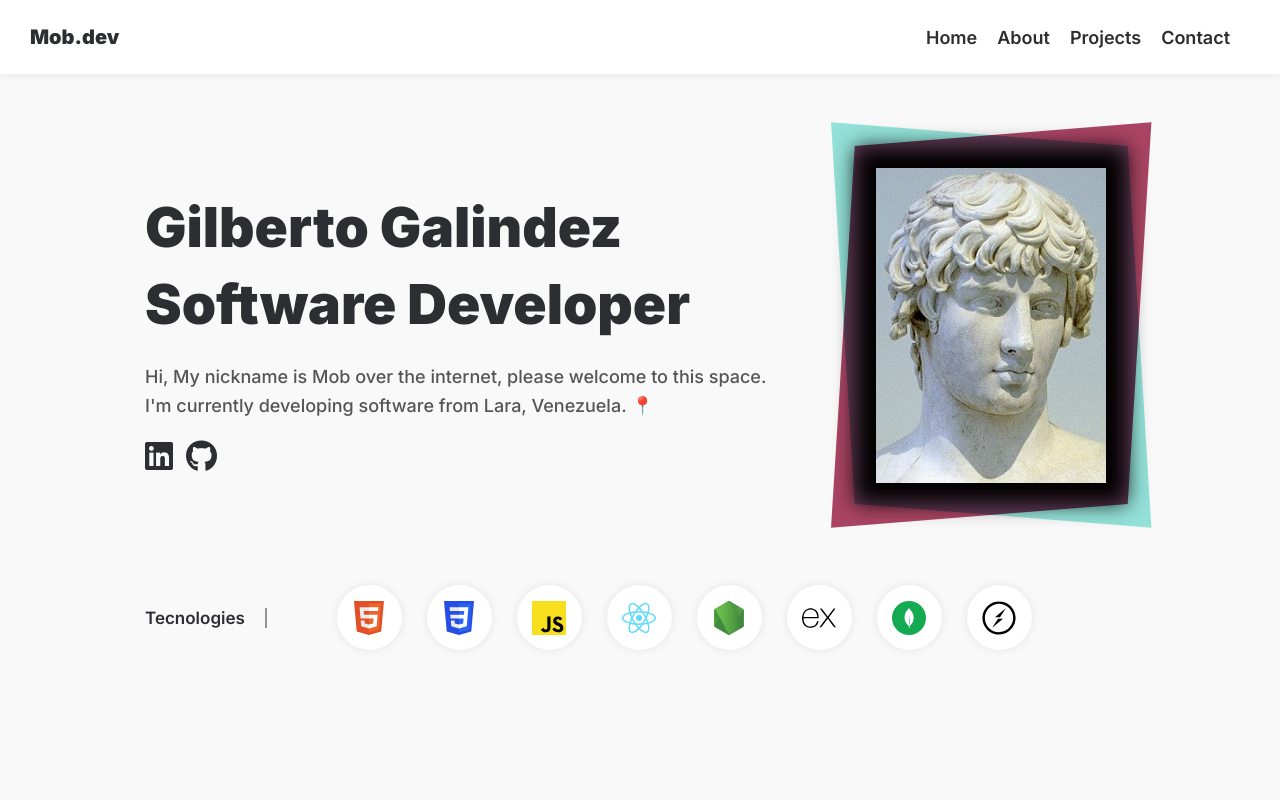
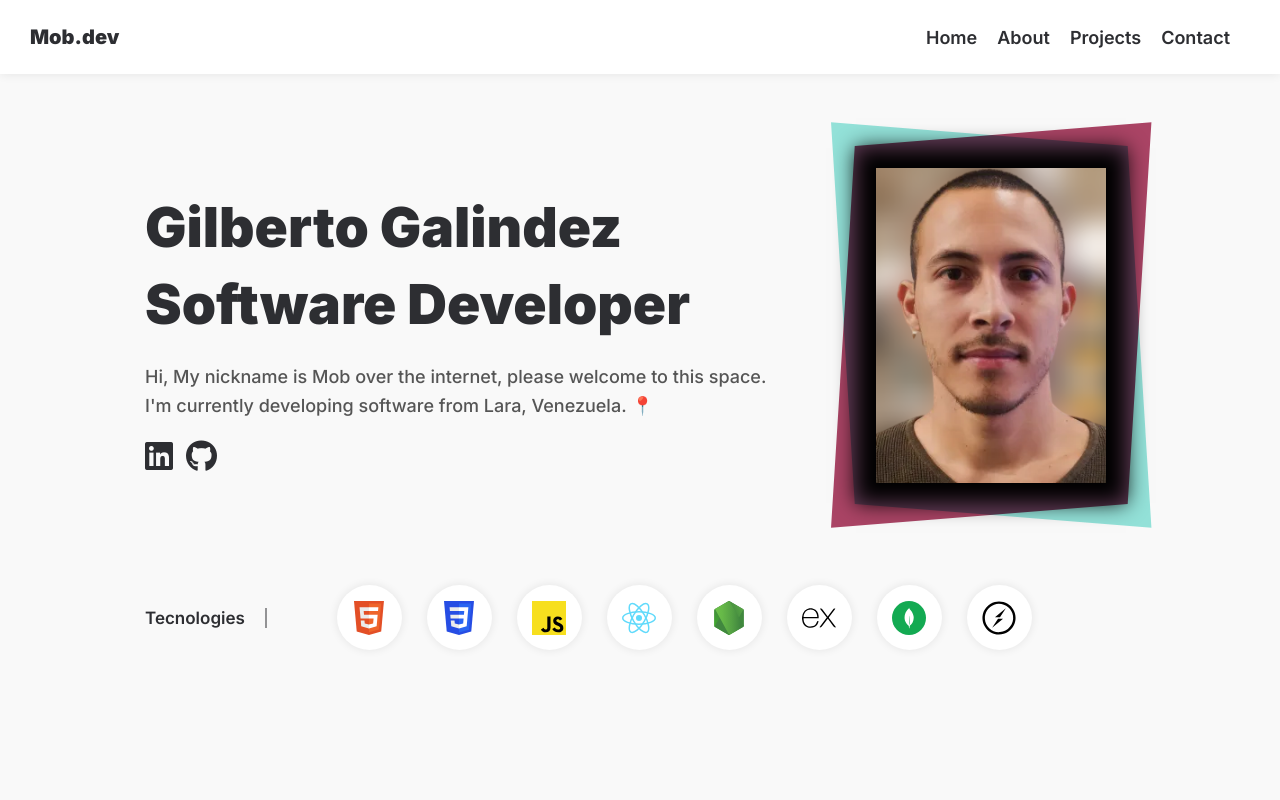
Before and after one commit to itsmob/portfolio, a React (Vite) app: page / in a window 1280 px wide. Shown: the top 800 px of the page. Built offline with nearby package versions, Linux system fonts and the light colour scheme.

Commit message:
style: :lipstick: Change profile picture

```diff
--- a/src/components/FramePicture.jsx
+++ b/src/components/FramePicture.jsx
@@ -4,7 +4,7 @@ export default function FramePicture() {
   return (
     <div className='img-container'>
       <div className='box'>
-        <img src='/images/profile-picture.jpg' alt='' />
+        <img src='/images/profile-picture.png' alt='' />
       </div>
     </div>
   );
```
Also changed, not shown: public/images/profile-picture.jpg (deleted), public/images/profile-picture.png (added).
